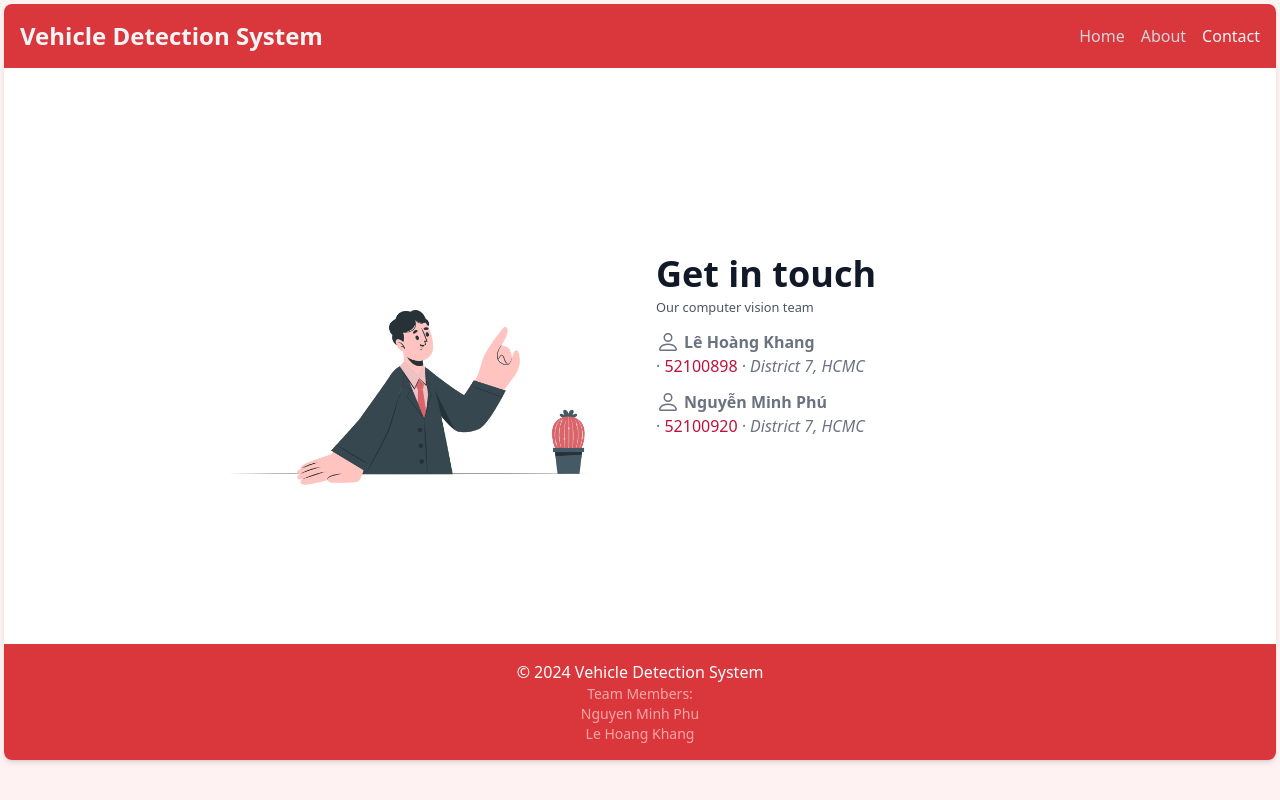
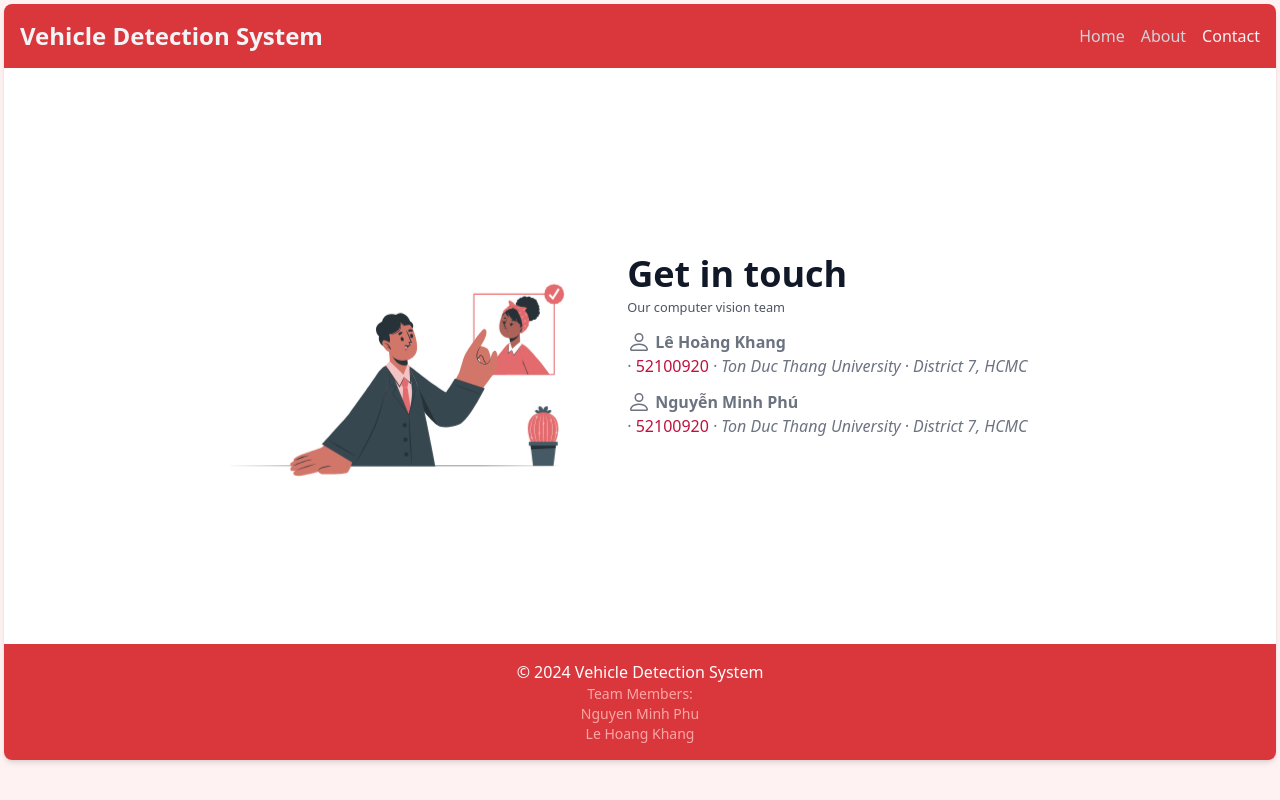
Before and after one commit to pauletop/YOLOv10-Vehicle-Detection, a Flask app: page /contact in a window 1280 px wide. Run offline with Flask 3, Linux system fonts and the light colour scheme; some libraries are stand-ins or nearby versions.

Commit message:
add a GUI for the model

```diff
--- a/GUI/templates/contact.html
+++ b/GUI/templates/contact.html
@@ -5,14 +5,13 @@
 <section class="flex mx-auto px-4" style="min-height: 68vh;">
   <div class="grid grid-cols-1 md:grid-cols-2 items-center gap-8 h-100">
     <div class="mt-5 md:mt-0">
-      <embed src="static/imgs/Selecting_team.gif" alt="Vehicle Detection image" class="w-full object-cover rounded-lg">
+      <embed src="static/imgs/Selecting_team.svg" alt="Vehicle Detection image" class="w-full object-cover">
     </div>
     <div class="max-w-lg sm:mb-5" style="text-align: justify;">
       <h2 class="text-3xl font-extrabold text-gray-900 sm:text-4xl">Get in touch</h2>
       <small class="text-gray-600 subpixel-antialiased">
         Our computer vision team
       </small>
-      <p class="mt-3 text-gray-600 text-md">
       <p class="mt-3 text-gray-500 text-md">
         <strong class="flex gap-1">
           <svg xmlns=" http://www.w3.org/2000/svg" fill="currentColor" class="bi bi-person h-6 w-6" viewBox="0 0 16 16">
@@ -21,11 +20,19 @@
           </svg>
           Lê Hoàng Khang
         </strong>
-        &middot; <a href="mailto:52100898@student.tdtu.edu.vn" class="text-rose-700 no-underline hover:text-rose-300">
-          52100898
+        <span class="flex flex-wrap flex-col lg:flex-row gap-1">
+          <span>
+            &middot; <a href="mailto:52100920@student.tdtu.edu.vn"
+              class="text-rose-700 no-underline hover:text-rose-300">
+              52100920
             </a>
+          </span>
+          <span class="italic flex-auto">
+            &middot; Ton Duc Thang University
+          </span>
           <span class="italic">
             &middot; District 7, HCMC
+          </span>
         </span>
       </p>
       <p class="mt-3 text-gray-500 text-md">
@@ -36,11 +43,19 @@
           </svg>
           Nguyễn Minh Phú
         </strong>
-        &middot; <a href="mailto:52100920@student.tdtu.edu.vn" class="text-rose-700 no-underline hover:text-rose-300">
+        <span class="flex flex-wrap flex-col lg:flex-row gap-1">
+          <span>
+            &middot; <a href="mailto:52100920@student.tdtu.edu.vn"
+              class="text-rose-700 no-underline hover:text-rose-300">
               52100920
             </a>
+          </span>
+          <span class="italic">
+            &middot; Ton Duc Thang University
+          </span>
           <span class="italic">
             &middot; District 7, HCMC
+          </span>
         </span>
       </p>
       </p>
```
Also changed, not shown: GUI/static/imgs/Selecting_team.svg (added). Lines whose indentation alone changed are shown as unchanged.
